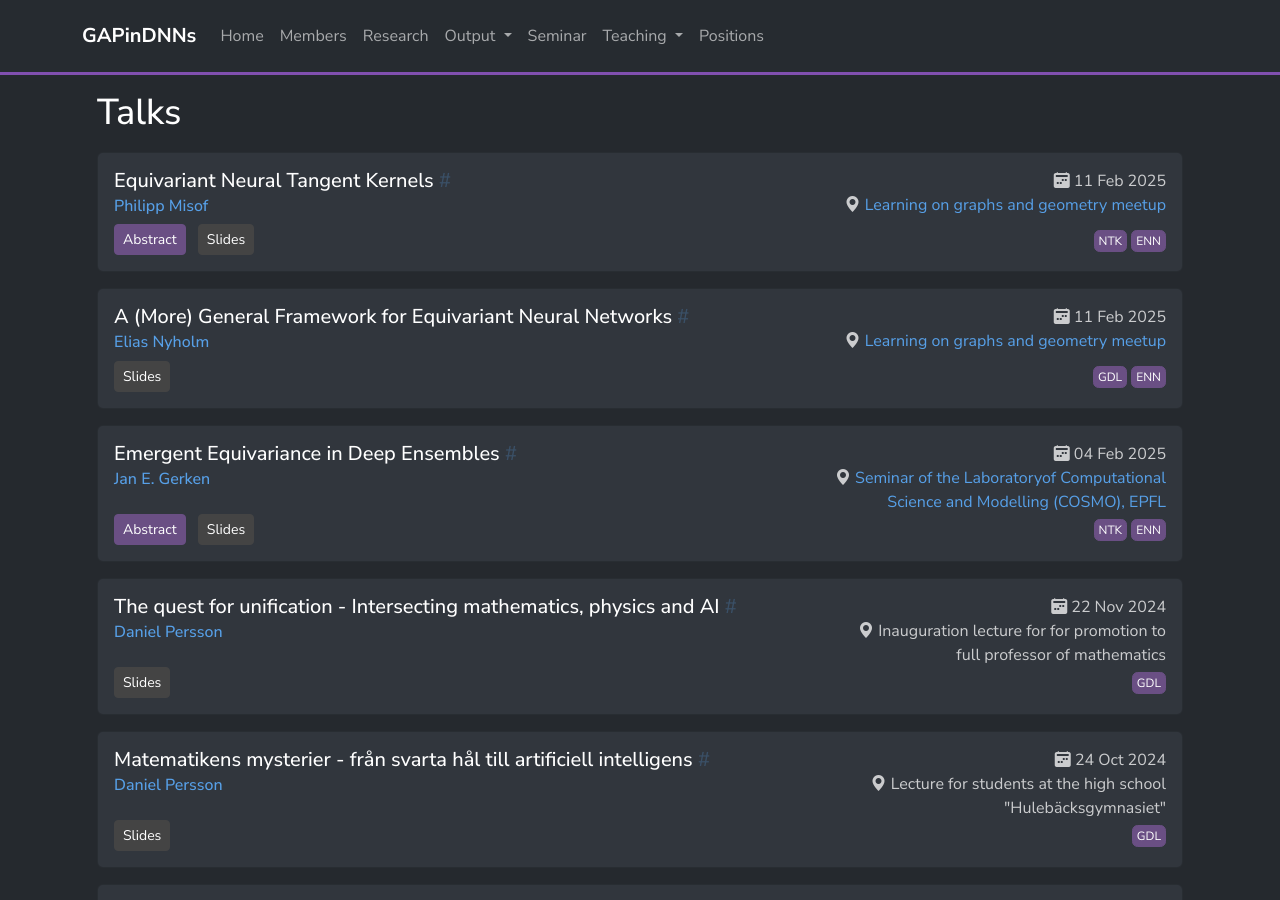
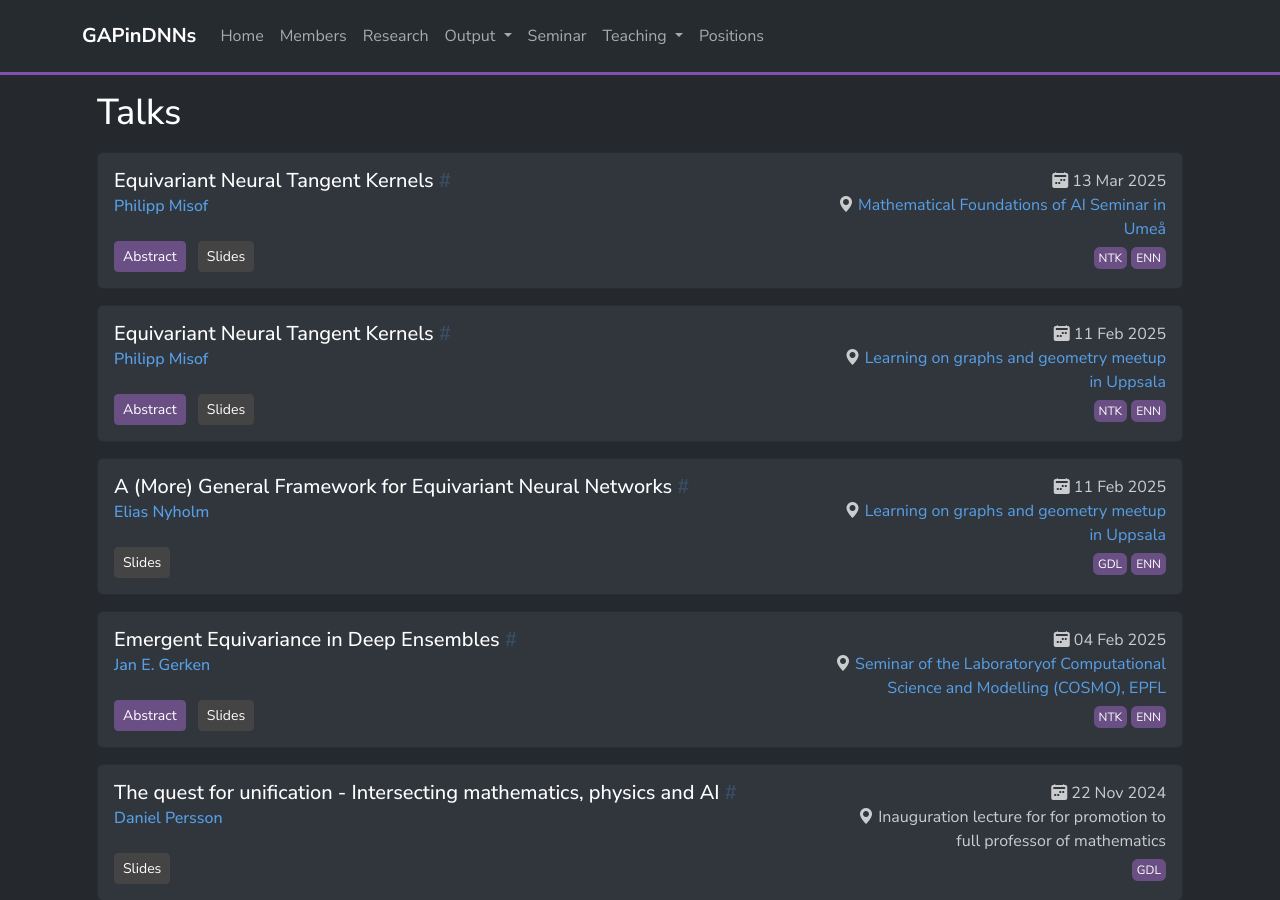
Before and after one commit to GAPinDNNs/gapindnns.github.io, a Jekyll site: the page built from _pages/talks.md, in a window 1280 px wide and 900 px high. Built offline with Jekyll 4.4.1, drawn with Linux system fonts in a browser that asks for light colours; nearby versions of some CDN libraries; some of the changed lines change nothing that is shown.

Commit message:
Added Philipp's seminar talk in Umeå

```diff
--- a/_data/talks/2025-02-11-elias-nyholm.yml
+++ b/_data/talks/2025-02-11-elias-nyholm.yml
@@ -3,7 +3,7 @@ id: 2025-02-11-elias-nyholm
 date: '2025-02-11'
 # time: '14:30'
 location:
-  name: Learning on graphs and geometry meetup
+  name: Learning on graphs and geometry meetup in Uppsala
   url: https://sites.google.com/view/logmeetupsweden/home
 slides: /downloads/slides/2025-02-11-elias-nyholm.pdf
 speaker:
--- a/_data/talks/2025-02-11-philipp-misof.yml
+++ b/_data/talks/2025-02-11-philipp-misof.yml
@@ -3,7 +3,7 @@ id: 2025-02-11-philipp-misof
 date: '2025-02-11'
 # time: '14:30'
 location:
-  name: Learning on graphs and geometry meetup
+  name: Learning on graphs and geometry meetup in Uppsala
   url: https://sites.google.com/view/logmeetupsweden/home
 zoom:
 slides: /downloads/slides/2025-02-11-philipp-misof.pdf
--- /dev/null
+++ b/_data/talks/2025-03-13-philipp-misof.yml
@@ -0,0 +1,33 @@
+title: Equivariant Neural Tangent Kernels
+id: 2025-03-13-philipp-misof
+date: '2025-03-13'
+# time: '14:30'
+location:
+  name: Mathematical Foundations of AI Seminar in Umeå
+  url: https://www.umu.se/en/department-of-mathematics-and-mathematical-statistics/research/mathematical-foundations-of-artificial-intelligence/seminars/
+zoom:
+slides: /downloads/slides/2025-03-13-philipp-misof.pdf
+notes:
+speaker:
+    first_name: Philipp
+    last_name: Misof
+abstract: |
+    In recent years, the neural tangent kernel (NTK) has proven to be a
+    valuable tool to study training dynamics of neural networks (NN)
+    analytically. In this talk, I will present how this NTK framework can be
+    extended to equivariant NNs based on group convolutional NNs (GCNNs). Not
+    only does this enable the analytic study of influences of hyperparameters,
+    training biases etc. in equivariant NNs, but it also allows us to draw an
+    interesting connection between data augmentation and manifestly equivariant
+    architectures. In particular, we show that the mean predictions of an
+    ensemble of data augmented non-equivariant networks coincide with the mean
+    predictions of an ensemble of specific GCNNs at all training times in the
+    infinite-width limit. We further provide explicit implementations of the
+    equivariant NTK for roto-translations in the plane and 3d rotations. To
+    evaluate the performance of the equivariant infinite width solution, we
+    benchmark the models on quantum mechanical property prediction and medical
+    image classification. This talk is based on joined work with Jan Gerken and
+    Pan Kessel.
+tags:
+  - NTK
+  - ENN
```
Also changed, not shown: 1 other file.
